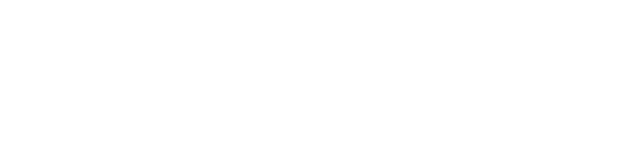
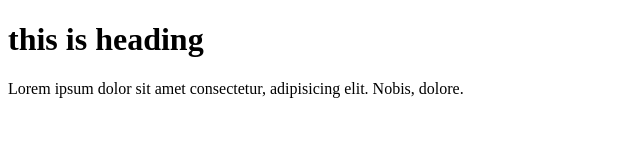
Before and after one commit to Tasmiah-coder/git.upload, a plain HTML site: page index.html in a window 1280 px wide. Shown: the whole page, without its empty margins (0-640 px from the left). Drawn offline with Linux system fonts and the light colour scheme.

Commit message:
new css file created,html 1 file uploaded

```diff
--- a/index.html
+++ b/index.html
@@ -3,9 +3,11 @@
 <head>
     <meta charset="UTF-8">
     <meta name="viewport" content="width=device-width, initial-scale=1.0">
+    <link rel="stylesheet" href="style.css">
     <title>Document</title>
 </head>
 <body>
-
+    <h1>this is heading </h1>
+    <p>Lorem ipsum dolor sit amet consectetur, adipisicing elit. Nobis, dolore.</p>
 </body>
 </html>
```
Also changed, not shown: style.css (added).
